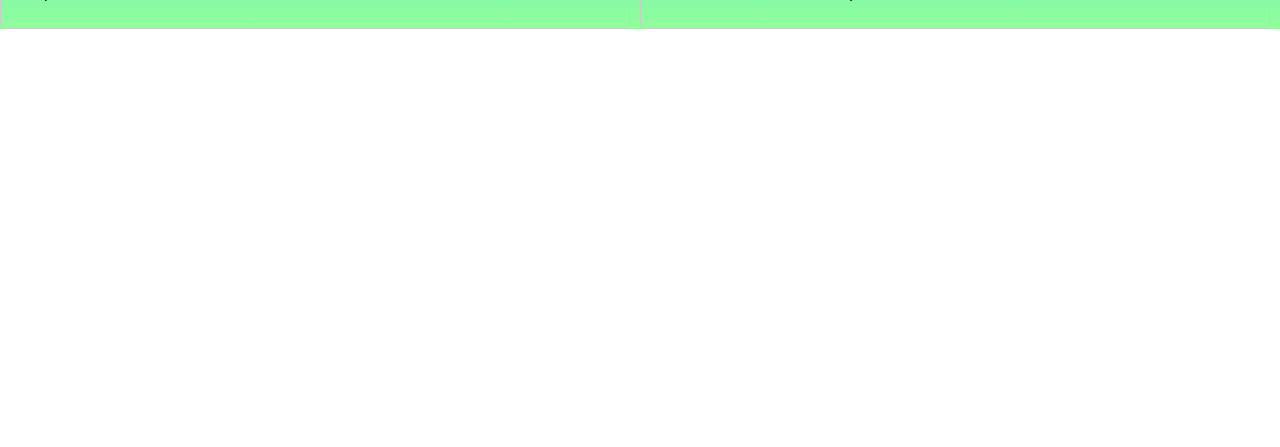
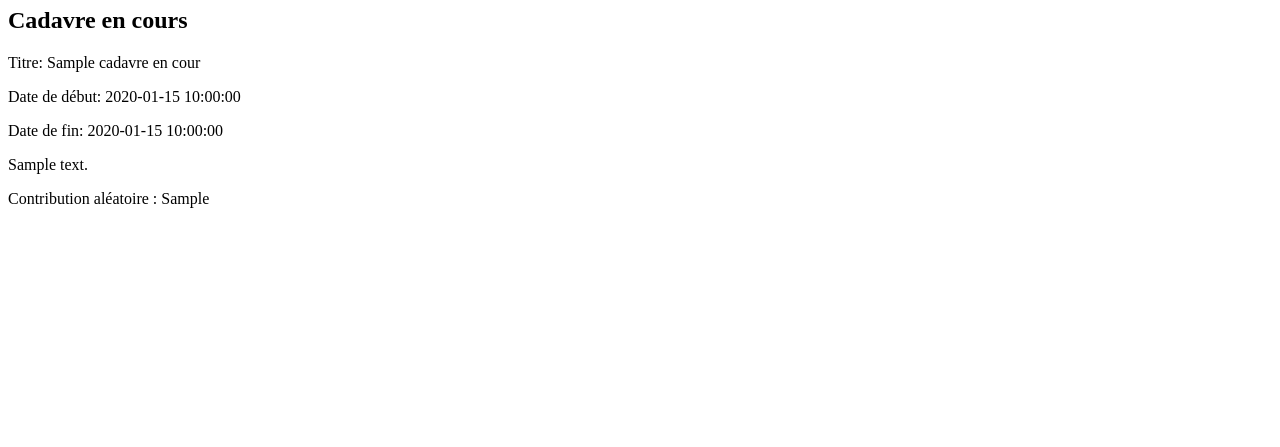
Before and after one commit to akimi987/LoufokProject, a PHP site: template src/View/joueur/participation.html.twig in a window 1280 px wide. Shown: the part 353-800 px from the top of the page. Run offline with PHP 8.4, Linux system fonts and the light colour scheme; the template is opened without the code that fills it: most values are stand-ins (such as "Sample title", 1, 10 or a date in 2020); some libraries are stand-ins or nearby versions.

Commit message:
Update participation.html.twig

```diff
--- a/src/View/joueur/participation.html.twig
+++ b/src/View/joueur/participation.html.twig
@@ -1,128 +1,6 @@
 {% extends 'layout.html.twig' %}
 {% block title %}Participer au Cadavre Exquis{% endblock %}
 {% block content %}
-<style>
-    body {
-        margin: 0;
-        font-family: 'Arial', sans-serif;
-    }
-
-    .kh-gradient {
-        background: linear-gradient(to bottom, #00C9FF, #92FE9D);
-    }
-
-    header {
-        display: flex;
-        justify-content: space-between;
-        padding: 20px;
-        background-color: #fff;
-        box-shadow: 0 2px 4px rgba(0, 0, 0, 0.1);
-    }
-
-    .logo img {
-        height: 40px;
-    }
-
-    .cadavre-en-cours {
-        background-color: #d4edda;
-        padding: 10px;
-        border-radius: 5px;
-        margin: 20px 0;
-    }
-
-    .cadavre-en-cours h2 {
-        font-weight: bold;
-        margin-bottom: 10px;
-    }
-
-    .form-container {
-        max-width: 600px;
-        margin: 0 auto;
-        padding: 20px;
-    }
-
-    .form-group {
-        margin-bottom: 20px;
-    }
-
-    label {
-        display: block;
-        margin-bottom: 5px;
-        font-weight: bold;
-    }
-
-    input,
-    textarea {
-        width: 100%;
-        padding: 10px;
-        border: 1px solid #ccc;
-        border-radius: 5px;
-    }
-
-    .charCount {
-        position: relative;
-        bottom: 0;
-        right: 0;
-        color: #000;
-    }
-
-    .submit-btn {
-        background-color: #28a745;
-        color: #fff;
-        padding: 10px 15px;
-        border: none;
-        border-radius: 5px;
-        cursor: pointer;
-    }
-
-    .submit-btn {
-        width: 80%;
-        max-width: 900px;
-        margin-top: 30px;
-        margin-left: 70px;
-    }
-
-    .cadavre-en-cours,
-    .cadavre-en-cours p {
-        text-align: center;
-    }
-
-    .confirmation-message {
-        padding: 20px;
-        background-color: #28a745;
-        color: #fff;
-        border-radius: 5px;
-        margin-top: 20px;
-    }
-
-    .form-container .submit-btn-container {
-        margin-top: 15px;
-    }
-
-    .form-group {
-        position: relative;
-    }
-
-    #charCount {
-        position: absolute;
-        bottom: 5px;
-        right: 15px;
-    }
-
-    .contributions-container {
-        display: flex;
-        justify-content: space-between;
-        margin-top: 20px;
-    }
-
-    .contribution {
-        flex: 1;
-        padding: 10px;
-        border: 1px solid #ccc;
-        border-radius: 5px;
-        margin-right: 10px;
-    }
-</style>
 
 <div class="kh-gradient kh">
     <header>
```
